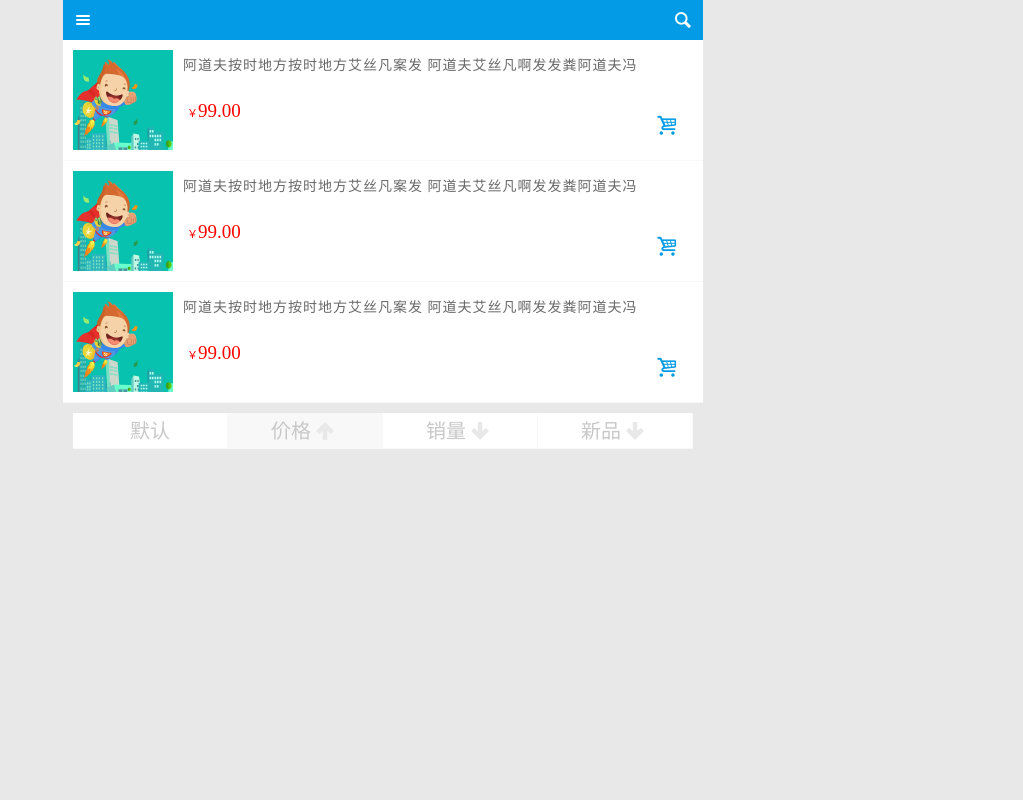
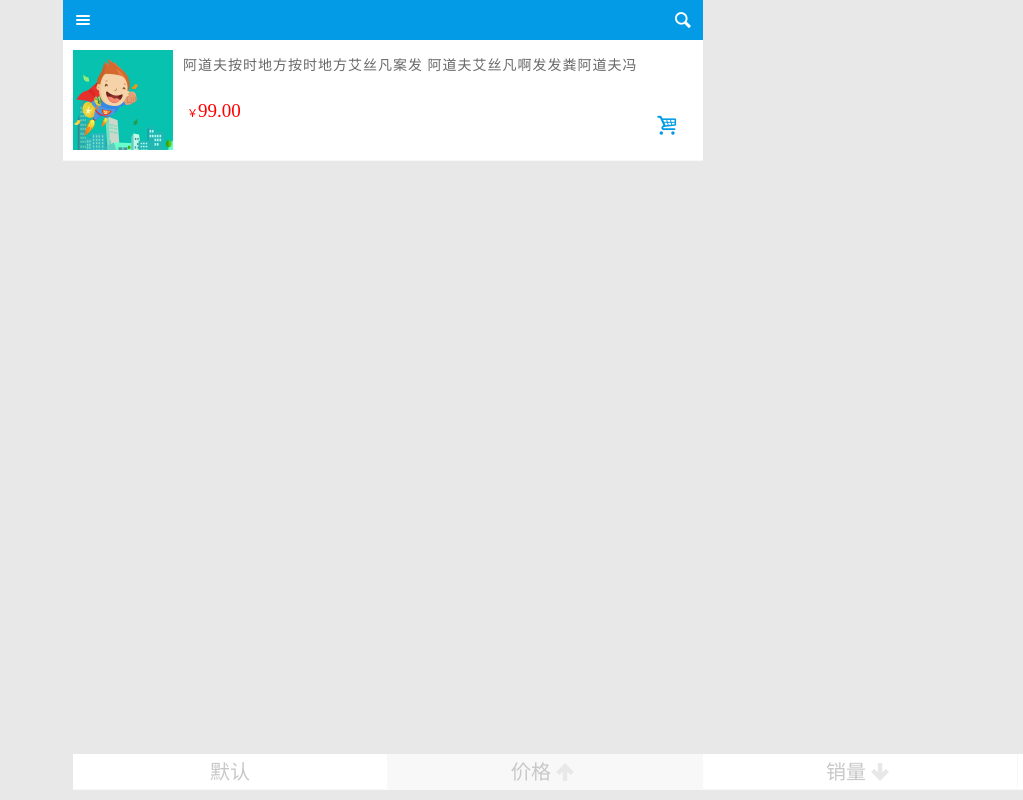
Before and after one commit to jinges/weishop, a plain HTML site: page products.html in a window 1280 px wide. Shown: the whole page, without its empty margins (257-1280 px from the left). Drawn offline with Linux system fonts and the light colour scheme.

Commit message:
products.html

```diff
--- a/products.html
+++ b/products.html
@@ -53,44 +53,10 @@
 							</a>
 						</div>
 					</li>
-					<li class="db_f products p10">
-						<div class="photo"><a href="##"><img src="img/3.jpg"></a></div>
-						<div class="bf1 info">
-							<a href="##">
-								<h3 class="name">阿道夫按时地方按时地方艾丝凡案发 阿道夫艾丝凡啊发发粪阿道夫冯</h3>
-								<div class="db_f">
-									<div class="bf1">
-										<span class="price"><i>￥</i>99.00</span>
-										<span></span>
-									</div>
-									<div class="basket">
-										<span class="icon-basket"></span>
-									</div>
-								</div>
-							</a>
-						</div>
-					</li>
-					<li class="db_f products p10">
-						<div class="photo"><a href="##"><img src="img/3.jpg"></a></div>
-						<div class="bf1 info">
-							<a href="##">
-								<h3 class="name">阿道夫按时地方按时地方艾丝凡案发 阿道夫艾丝凡啊发发粪阿道夫冯</h3>
-								<div class="db_f">
-									<div class="bf1">
-										<span class="price"><i>￥</i>99.00</span>
-										<span></span>
-									</div>
-									<div class="basket">
-										<span class="icon-basket"></span>
-									</div>
-								</div>
-							</a>
-						</div>
-					</li>
 				</ul>
 			</section>
 			<aside>
-				<div class="db_f filter">
+				<div class="db_f filter pf">
 					<span class="bf1 ">默认</span>
 					<span class="bf1 current">价格<i class="order icon-up"></i></span>
 					<span class="bf1">销量<i class="order icon-down"></i></span>
```
